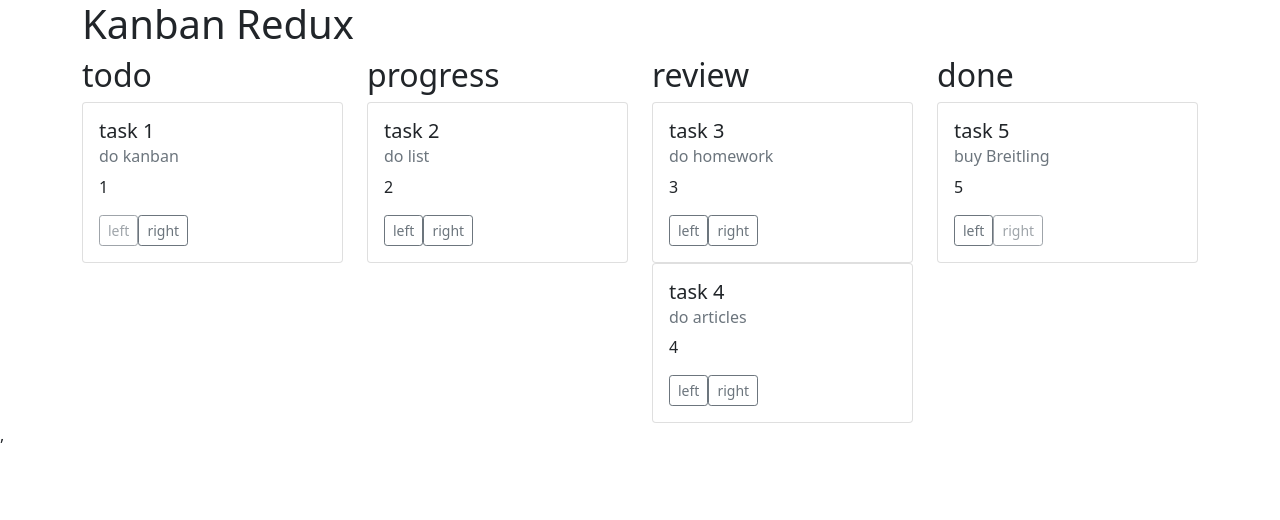
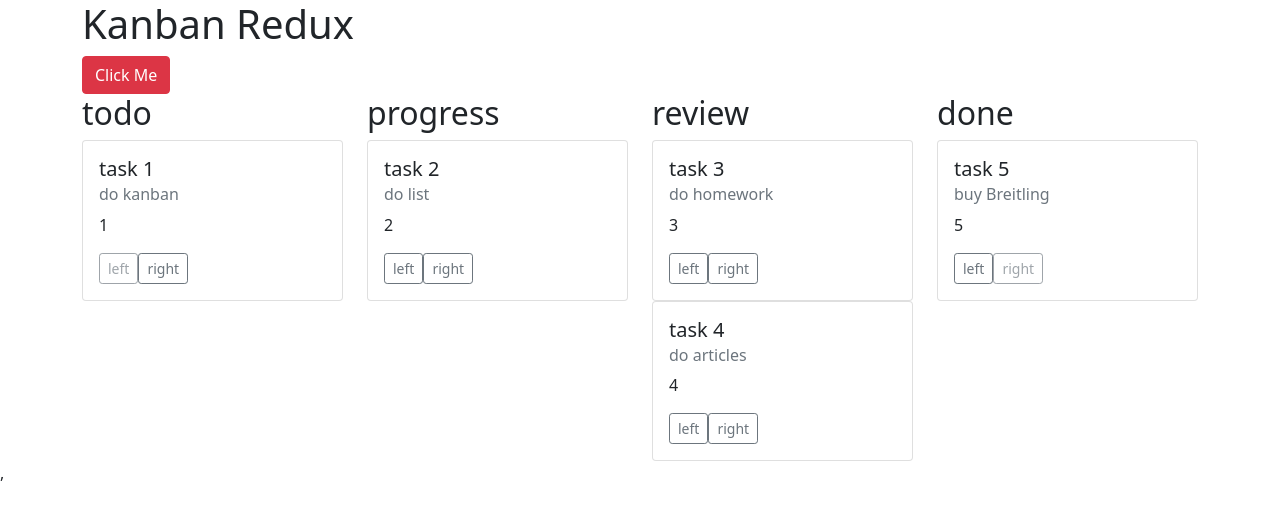
Before and after one commit to YehorKholodiuk/ReduxKanbanThunk, a React (Create React App) app: page / in a window 1280 px wide. Shown: the top 520 px of the page. Built offline with nearby package versions, Linux system fonts and the light colour scheme; no server answers.

Commit message:
initial commit

```diff
--- a/package.json
+++ b/package.json
@@ -12,6 +12,7 @@
     "react-dom": "^18.0.0",
     "react-redux": "^7.2.8",
     "react-scripts": "5.0.0",
+    "reactstrap": "^9.0.1",
     "redux": "^4.1.2",
     "redux-devtools-extension": "^2.13.9",
     "redux-thunk": "^2.4.1",
--- a/src/App.js
+++ b/src/App.js
@@ -7,6 +7,7 @@ import Columns from "./Columns";
 import 'bootstrap/dist/css/bootstrap.css'
 import {useEffect} from "react";
 import {getCards, getStatuses} from "./redux/actions";
+import CreateModal from "./CreateModal";
 //import mapDispatchToProps from "react-redux/lib/connect/mapDispatchToProps";
 function App(props) {
     useEffect(
@@ -20,6 +21,7 @@ function App(props) {
 
         <div className="container">
       <h1>Kanban Redux</h1>
+        <CreateModal/>
             <div className="row align-items-start">
 
         {props.statuses.map(el => <Columns key={el.id} status={el}/>)}
--- /dev/null
+++ b/src/CreateModal.js
@@ -0,0 +1,46 @@
+import React, {useState} from 'react';
+import {Button, Modal, ModalBody, ModalFooter, ModalHeader} from "reactstrap";
+
+const CreateModal = () => {
+    const [isOpen, setIsOpen] = useState(false)
+    const toggle = () =>{
+        setIsOpen(!isOpen)
+    }
+    return (
+        <div>
+
+                <Button
+                    color="danger"
+                    onClick={toggle}
+                >
+                    Click Me
+                </Button>
+                <Modal
+                    toggle={toggle}
+                    isOpen={isOpen}
+                >
+                    <ModalHeader toggle={toggle}>
+                        Modal title
+                    </ModalHeader>
+                    <ModalBody>
+                        Lorem ipsum dolor sit amet, consectetur adipisicing elit, sed do eiusmod tempor incididunt ut labore et dolore magna aliqua. Ut enim ad minim veniam, quis nostrud exercitation ullamco laboris nisi ut aliquip ex ea commodo consequat. Duis aute irure dolor in reprehenderit in voluptate velit esse cillum dolore eu fugiat nulla pariatur. Excepteur sint occaecat cupidatat non proident, sunt in culpa qui officia deserunt mollit anim id est laborum.
+                    </ModalBody>
+                    <ModalFooter>
+                        <Button
+                            color="primary"
+                            onClick={function noRefCheck(){}}
+                        >
+                            Do Something
+                        </Button>
+                        {' '}
+                        <Button onClick={toggle}>
+                            Cancel
+                        </Button>
+                    </ModalFooter>
+                </Modal>
+
+        </div>
+    );
+};
+
+export default CreateModal;
```
Also changed, not shown: 1 other file (tests, documents, lock files or other folders).
